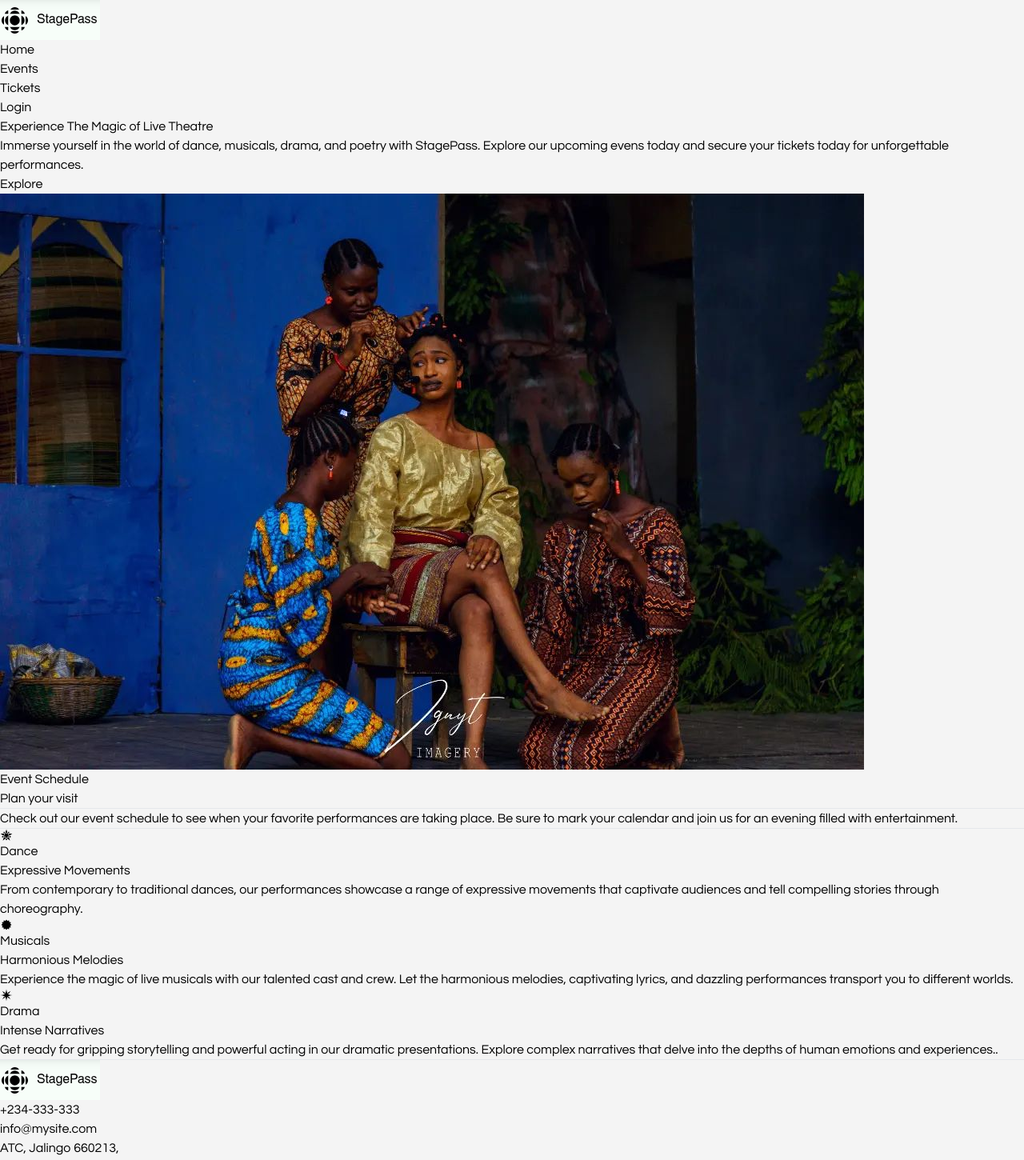
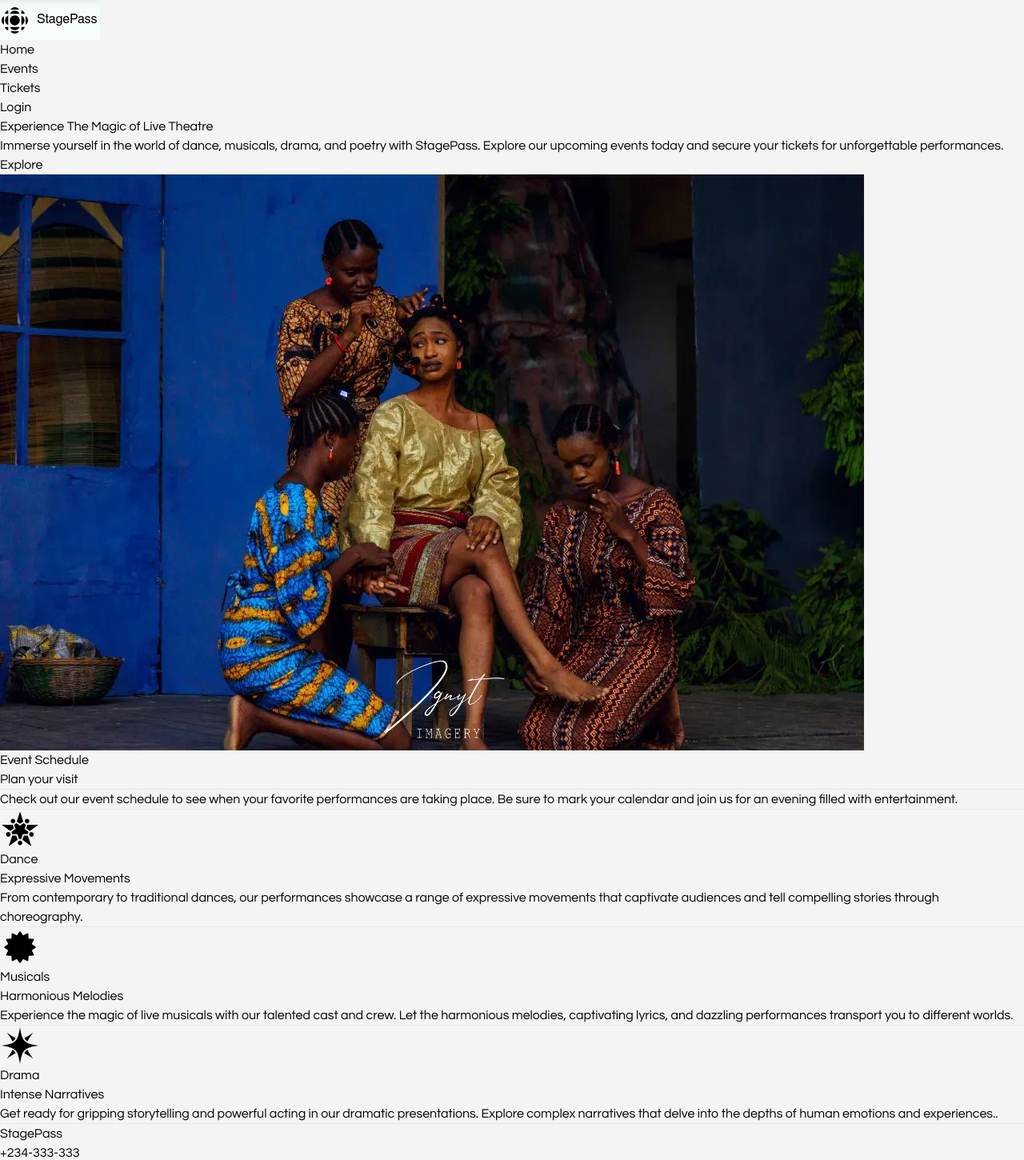
Before and after one commit to Vixs101/StagePass, a React (Vite) app: page / in a window 1280 px wide. Shown: the top 1450 px of the page at 80% size. Built offline with nearby package versions, Linux system fonts and the light colour scheme.

Commit message:
Feature: finished the desktop view of the homepage

```diff
--- a/src/components/NavBar.tsx
+++ b/src/components/NavBar.tsx
@@ -4,7 +4,7 @@ import { Link } from "react-router-dom";
 
 export default function NavBar() {
   return (
-    <nav className="flex justify-between items-center px-28 py-3 bg-gray-50">
+    <nav className="fixed w-full flex justify-between items-center px-28 py-3 bg-gray-50 z-30">
       <Link to="/">
         <img src="/images/logo.png" alt="logo" />
       </Link>
--- a/src/pages/Home.tsx
+++ b/src/pages/Home.tsx
@@ -5,79 +5,84 @@ import { GiJusticeStar } from "react-icons/gi";
 
 export default function Home() {
   return (
-    <div className="flex flex-col gap-20">
+    <div className="flex flex-col gap-20 bg-gradient-to-br from-white via-[#4bf44d] to-white">
       <NavBar />
       {/* hero section */}
-      <section className="flex gap-8 px-28">
-        <div className="flex flex-col gap-16 pt-20">
-          <div className="flex gap-4 flex-col">
+      <section className="relative h-screen flex gap-8 px-28 pt-36">
+        <div className="z-20 flex flex-col gap-16 pt-20 w-1/2">
+          <div className="flex gap-5 flex-col">
             <h1 className="text-5xl font-semibold">
               Experience The Magic of Live Theatre
             </h1>
-            <p className="text-xl">
+            <p className="text-2xl">
               Immerse yourself in the world of dance, musicals, drama, and
-              poetry with StagePass. Explore our upcoming evens today and secure
-              your tickets today for unforgettable performances.
+              poetry with StagePass. Explore our upcoming events today and
+              secure your tickets for unforgettable performances.
             </p>
           </div>
           <button className="bg-gray-800 p-4 rounded-sm text-white hover:bg-gray-700 w-1/4">
             Explore
           </button>
         </div>
-        <img
-          src="/images/heroImage.webp"
-          alt="A hero image of performers on stage"
-          className="w-1/2 "
-        />
+        {/* fixed background image */}
+        <img src="/images/heroImage.webp" alt="hero Image" className="w-5/12 h-4/5" />
       </section>
       {/* schedule */}
-      <section>
-        <div>
-          <h1>Event Schedule</h1>
-          <p>Plan your visit</p>
+      <section className="flex flex-col gap-10 px-28 h-screen">
+        <div className="flex flex-col gap-5">
+          <h1 className="text-5xl font-semibold">Event Schedule</h1>
+          <p className="text-xl">Plan your visit</p>
         </div>
-        <hr />
-        <p>
+        <hr className="h-1 bg-gray-800" />
+        <p className="text-3xl w-3/4">
           Check out our event schedule to see when your favorite performances
           are taking place. Be sure to mark your calendar and join us for an
           evening filled with entertainment.{" "}
         </p>
-        <hr />
-        <div>
+        <hr className="h-1 bg-gray-800 rounded-lg" />
+        <div className="flex flex-col pl-32 text-2xl">
           {/* first section */}
-          <div>
-            <GiJusticeStar />
-            <div>
+          <div className="flex gap-10 mb-6">
+            <div className="flex gap-14 w-5/12">
+              <GiJusticeStar size={50} />
+              <div className="flex flex-col gap-7">
                 <h3>Dance</h3>
                 <p>Expressive Movements</p>
               </div>
-            <p>
+            </div>
+            <p className="mt-2 w-2/3">
               From contemporary to traditional dances, our performances showcase
               a range of expressive movements that captivate audiences and tell
               compelling stories through choreography.
             </p>
           </div>
+          <hr className="h-1  bg-gray-800 rounded-lg" />
           {/* second section */}
-          <div>
-            <TiStarburst />
-            <div>
+          <div className="flex gap-10 my-6">
+            <div className="flex gap-14 w-5/12">
+              <TiStarburst size={50} />
+              <div className="flex flex-col gap-7">
                 <h3>Musicals</h3>
                 <p>Harmonious Melodies</p>
               </div>
-            <p>
+            </div>
+            <p className="mt-2 w-2/3">
               Experience the magic of live musicals with our talented cast and
               crew. Let the harmonious melodies, captivating lyrics, and
               dazzling performances transport you to different worlds.
             </p>
           </div>
+          <hr className="h-1 bg-gray-800 rounded-lg" />
           {/* third section */}
-          <div>
-            <GiPolarStar />
-            <div>
+          <div className="flex gap-10 mt-6">
+            <div className="flex gap-14 w-5/12">
+              <GiPolarStar size={50} />
+              <div className="flex flex-col gap-7">
                 <h3>Drama</h3>
                 <p>Intense Narratives</p>
               </div>
-            <p>
+            </div>
+            <p className="mt-2 w-2/3">
               Get ready for gripping storytelling and powerful acting in our
               dramatic presentations. Explore complex narratives that delve into
               the depths of human emotions and experiences..
@@ -85,10 +90,10 @@ export default function Home() {
           </div>
         </div>
       </section>
-      <hr />
-      <footer>
-      <img src="/images/logo.png" alt="logo" />
-      <div>
+      <hr className="h-1 bg-gray-800 mx-28 rounded-lg" />
+      <footer className="flex justify-between px-28 py-8">
+        <h1 className="text-3xl">StagePass</h1>
+        <div className="flex gap-20 text-2xl px-10">
           <div>
             <p>+234-333-333</p>
             <p>info@mysite.com</p>
```
Lines whose indentation alone changed are shown as unchanged.
